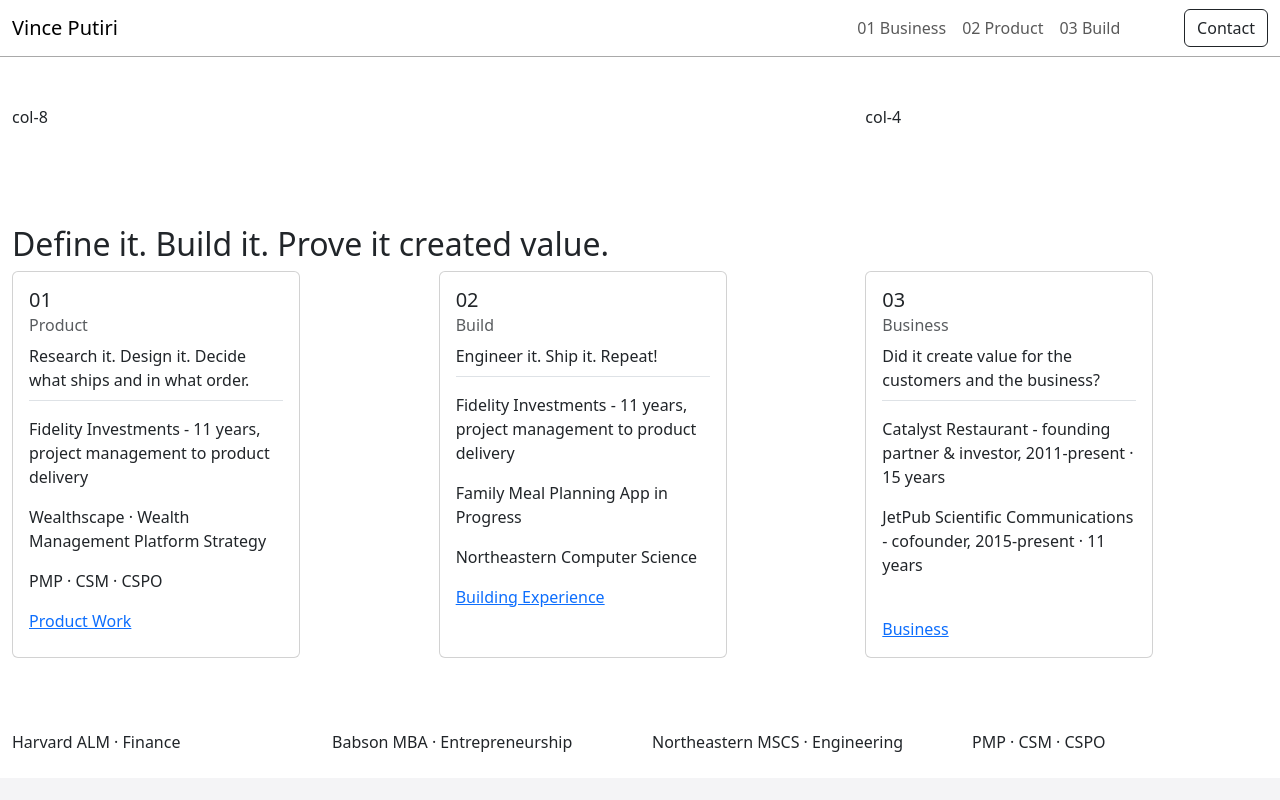
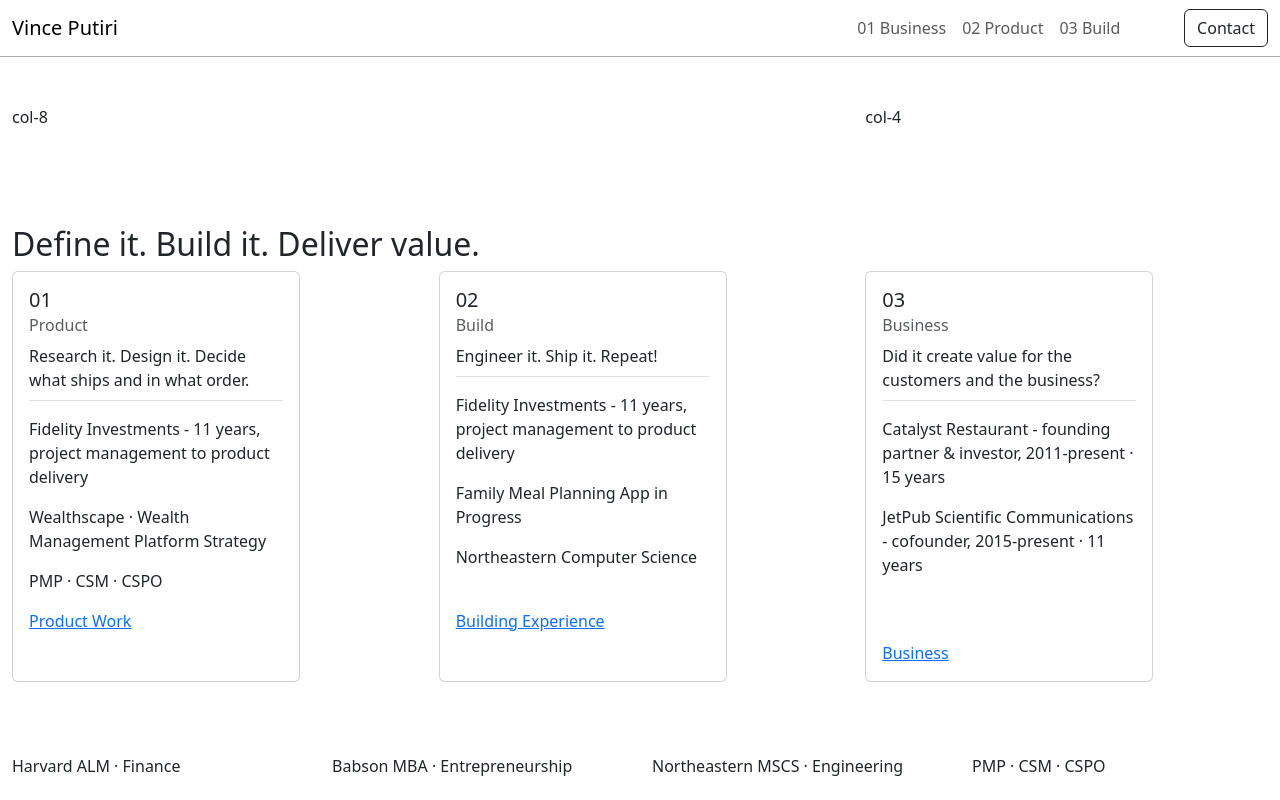
Before and after one commit to vputiri2024/5610_Project_1, a website: page index.html in a window 1280 px wide. Shown: the top 800 px of the page. Drawn offline with nearby package versions, Linux system fonts and the light colour scheme.

Commit message:
minor updates

```diff
--- a/index.html
+++ b/index.html
@@ -52,7 +52,7 @@
       </section>
       <section class="container-fluid core py-5 md-5">
         <div class="row">
-          <h2>Define it. Build it. Prove it created value.</h2>
+          <h2>Define it. Build it. Deliver value.</h2>
           <div class="col-4">
             <div class="card h-100" style="width: 18rem;">
               <div class="card-body">
@@ -75,6 +75,7 @@
                 <p class="card-text">Fidelity Investments - 11 years, project management to product delivery</p>
                 <p class="card-text">Family Meal Planning App in Progress</p>
                 <p class="card-text">Northeastern Computer Science</p>
+                <br>
                 <a href="#" class="card-link">Building Experience</a>
               </div>
             </div>
@@ -87,6 +88,7 @@
                 <p class="card-text detail border-bottom pb-2">Did it create value for the customers and the business?</p>
                 <p class="card-text">Catalyst Restaurant - founding partner & investor, 2011-present · 15 years </p>
                 <p class="card-text">JetPub Scientific Communications - cofounder, 2015-present · 11 years</p>
+                <br>
                 <br>
                 <a href="#" class="card-link">Business</a>
               </div>
```
